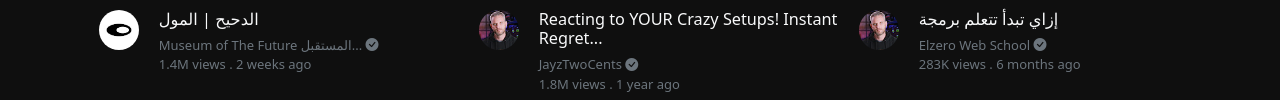
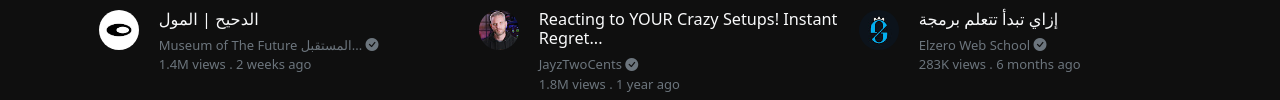
Before and after one commit to Hady-Taha/YoutubeHome-Template, a plain HTML site: page index.html in a window 1280 px wide. Shown: the part 1546-1646 px from the top of the page. Drawn offline with Linux system fonts and the light colour scheme.

Commit message:
modified:   index.html

```diff
--- a/index.html
+++ b/index.html
@@ -569,7 +569,7 @@
 							</div>
 							<div class="d-flex mt-3 text-light">
 								<div class="d-flex flex-column">
-									<img src="img/avatrar7.jpg" class="rounded-circle" height="40" alt="">
+									<img src="img/avatrar8.jpg" class="rounded-circle" height="40" alt="">
 								</div>
 								<div class="d-flex flex-column  fw-light ms-4">
 									<h5 class="fw-light">إزاي تبدأ تتعلم برمجة</h5>
```
